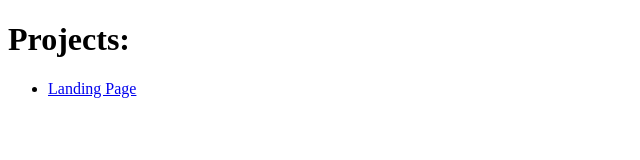
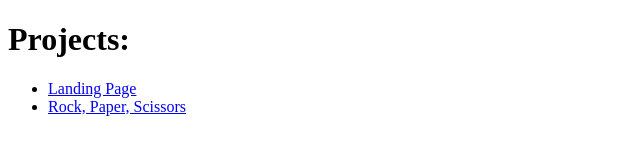
Before and after one commit to alt-Dan-delete/odin-projects, a plain HTML site: page index.html in a window 1280 px wide. Shown: the whole page, without its empty margins (0-640 px from the left). Drawn offline with Linux system fonts and the light colour scheme.

Commit message:
updated index.html with another exercise

```diff
--- a/index.html
+++ b/index.html
@@ -9,6 +9,7 @@
     <h1>Projects:</h1>
     <ul>
         <li><a href="./landing-page/index.html">Landing Page</a></li>
+        <li><a href="./rock-paper-scissors/index.html">Rock, Paper, Scissors</a></li>
     </ul>
 </body>
 </html>
```
